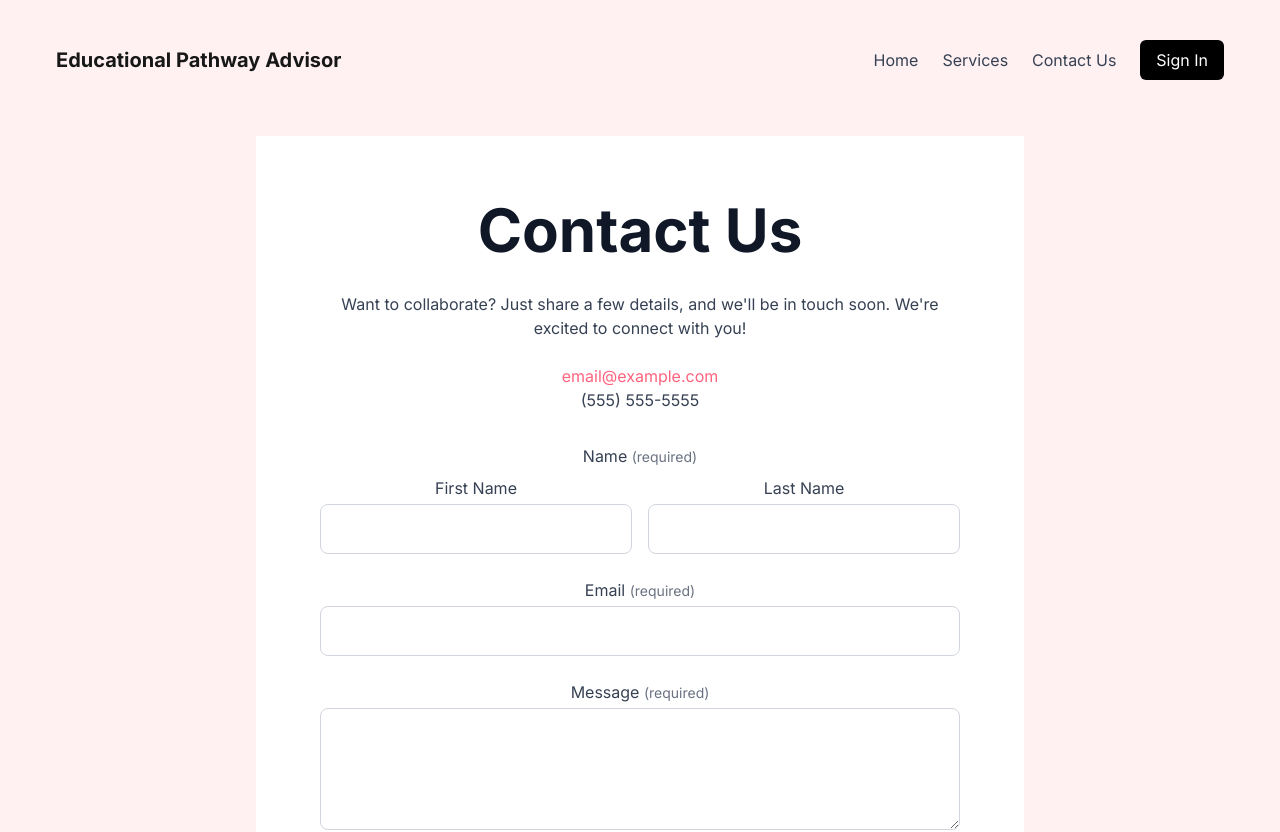
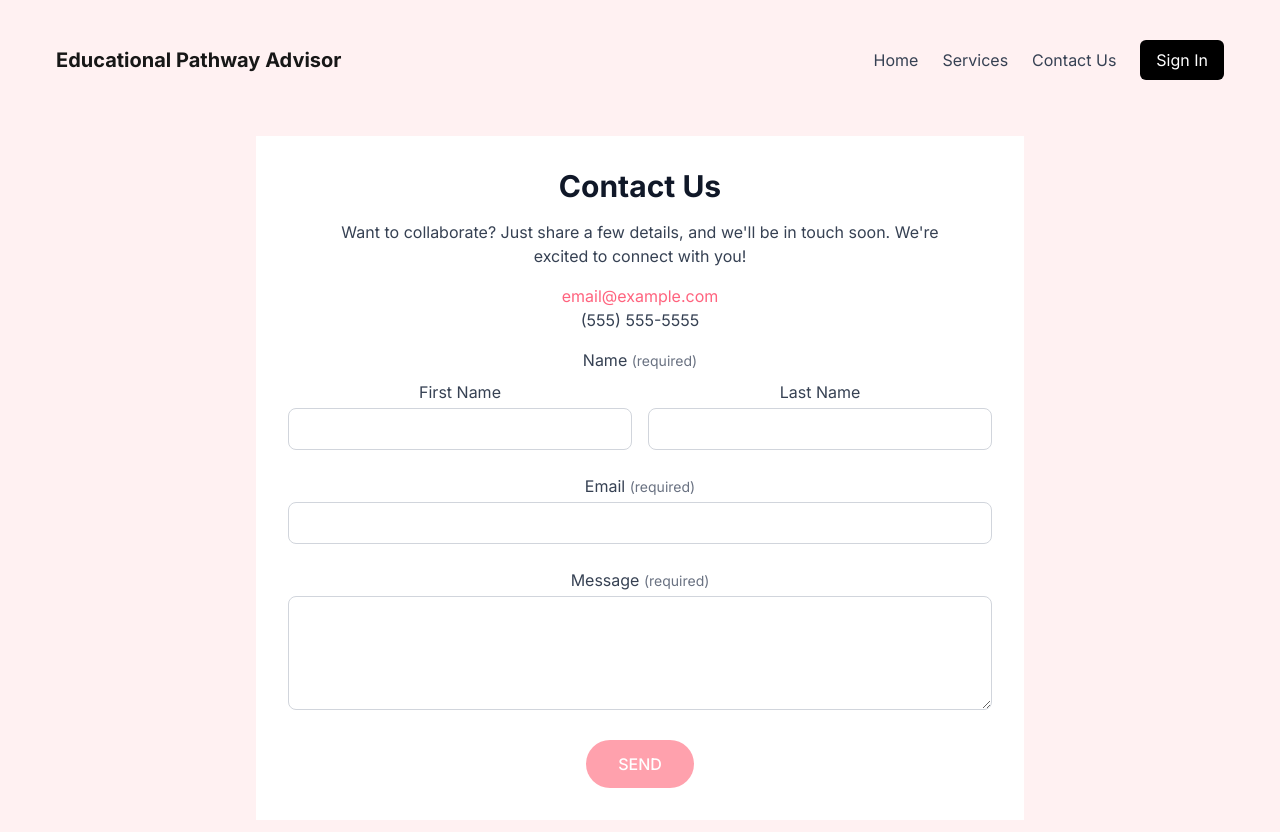
Before and after one commit to ting436/poly_or_jc, a Next.js app in the folder frontend/: page /contact in a window 1280 px wide. Shown: the top 832 px of the page. Built offline with nearby package versions, Linux system fonts and the light colour scheme; no server answers.

Commit message:
added loading states to prevent button click bugs, upgraded next.js, improved contact form

```diff
--- a/frontend/app/components/ContactForm.tsx
+++ b/frontend/app/components/ContactForm.tsx
@@ -34,15 +34,15 @@ const ContactPage: React.FC = () => {
     <div className="flex flex-col min-h-screen">
       <main className="flex-grow">
         <div className="flex flex-col md:flex-row">
-          <div className="w-full bg-white p-8 md:p-16 flex flex-col justify-center">
-            <h1 className="text-5xl md:text-6xl font-bold text-gray-900 mb-8">Contact Us</h1>
+          <div className="w-full bg-white p-6 md:p-8 flex flex-col justify-center">
+            <h1 className="text-xl md:text-3xl font-bold text-gray-900 mb-4">Contact Us</h1>
 
-            <p className="text-gray-700 mb-6">
+            <p className="text-gray-700 mb-4 px-6">
               Want to collaborate? Just share a few details, and we'll be in touch soon. We're
               excited to connect with you!
             </p>
 
-            <div className="mb-8">
+            <div className="mb-4">
               <a href="mailto:email@example.com" className="text-rose-400 hover:text-rose-500">
                 email@example.com
               </a>
@@ -62,7 +62,7 @@ const ContactPage: React.FC = () => {
                       value={formData.firstName}
                       onChange={handleChange}
                       required
-                      className="w-full p-3 border border-gray-300 rounded-lg focus:outline-none focus:ring-2 focus:ring-rose-300"
+                      className="w-full p-2 border border-gray-300 rounded-lg focus:outline-none focus:ring-2 focus:ring-rose-300"
                     />
                   </div>
                   <div className="w-full">
@@ -74,7 +74,7 @@ const ContactPage: React.FC = () => {
                       value={formData.lastName}
                       onChange={handleChange}
                       required
-                      className="w-full p-3 border border-gray-300 rounded-lg focus:outline-none focus:ring-2 focus:ring-rose-300"
+                      className="w-full p-2 border border-gray-300 rounded-lg focus:outline-none focus:ring-2 focus:ring-rose-300"
                     />
                   </div>
                 </div>
@@ -91,7 +91,7 @@ const ContactPage: React.FC = () => {
                   value={formData.email}
                   onChange={handleChange}
                   required
-                  className="w-full p-3 border border-gray-300 rounded-lg focus:outline-none focus:ring-2 focus:ring-rose-300"
+                  className="w-full p-2 border border-gray-300 rounded-lg focus:outline-none focus:ring-2 focus:ring-rose-300"
                 />
               </div>
 
@@ -106,7 +106,7 @@ const ContactPage: React.FC = () => {
                   onChange={handleChange}
                   required
                   rows={4}
-                  className="w-full p-3 border border-gray-300 rounded-lg focus:outline-none focus:ring-2 focus:ring-rose-300"
+                  className="w-full p-2 border border-gray-300 rounded-lg focus:outline-none focus:ring-2 focus:ring-rose-300"
                 />
               </div>
 
--- a/frontend/app/components/Navbar.tsx
+++ b/frontend/app/components/Navbar.tsx
@@ -5,7 +5,7 @@ import { useSession, signOut } from 'next-auth/react'
 const Navbar = () => {
   const router = useRouter()
   const pathname = usePathname()
-  const { data: session } = useSession()
+  const { data: session, status } = useSession()
 
   const handleServicesClick = () => {
     if (pathname === '/dashboard') {
@@ -34,12 +34,21 @@ const Navbar = () => {
         <a href="/" className="text-gray-700 hover:text-black">Home</a>
         <button onClick={handleServicesClick} className="text-gray-700 hover:text-black">Services</button>
         <a href="/contact" className="text-gray-700 hover:text-black">Contact Us</a>
+        {status === "loading" ? ( // Handle loading state
+          <button
+            className="bg-gray-300 text-gray-500 px-4 py-2 rounded-md cursor-not-allowed"
+            disabled
+          >
+            Loading...
+          </button>
+        ) : (
           <button
             onClick={handleSignInOut}
             className="bg-black text-white px-4 py-2 rounded-md hover:bg-gray-800 transition"
           >
             {session ? 'Sign Out' : 'Sign In'}
           </button>
+        )}
       </div>
     </nav>
   )
--- a/frontend/app/components/RegisterForm.tsx
+++ b/frontend/app/components/RegisterForm.tsx
@@ -22,6 +22,7 @@ export default function RegisterForm() {
     confirmPassword: "",
     school: "",
   });
+  const [loading, setLoading] = useState(false); // Add loading state
 
   const handleChange = (e: React.ChangeEvent<HTMLInputElement>) => {
     setFormData({ ...formData, [e.target.name]: e.target.value });
@@ -61,6 +62,8 @@ export default function RegisterForm() {
       setErrors(newErrors);
       return;
     }
+
+    setLoading(true);
 
     try {
         const response = await fetch("http://localhost:8000/register", {
@@ -103,6 +106,8 @@ export default function RegisterForm() {
     } catch (err) {
         console.error("Error submitting form:", err);
         alert("An unexpected error occurred.");
+    } finally {
+      setLoading(false);
     }
   };
 
@@ -181,9 +186,12 @@ export default function RegisterForm() {
           <div className="mt-6">
           <button
             type="submit"
-            className="w-full bg-black text-white py-2 rounded-md hover:bg-gray-800 transition"
+            className={`w-full bg-black text-white py-2 rounded-md hover:bg-gray-800 transition ${
+              loading ? "opacity-50 cursor-not-allowed" : ""
+            }`}
+            disabled={loading}
           >
-            Register
+            {loading ? "Processing..." : "Register"}
           </button>
           </div>
           <div className="text-center">
--- a/frontend/app/components/SignInForm.tsx
+++ b/frontend/app/components/SignInForm.tsx
@@ -15,6 +15,8 @@ export default function SignInForm() {
     email: "",
     password: "",
   });
+
+  const [loading, setLoading] = useState(false); // Add loading state
 
   const handleChange = (e: React.ChangeEvent<HTMLInputElement>) => {
     setFormData({ ...formData, [e.target.name]: e.target.value });
@@ -38,6 +40,9 @@ export default function SignInForm() {
       return;
     }
 
+    setLoading(true); // Set loading state to true
+
+    try {
       // Use NextAuth.js's signIn function
       const result = await signIn("credentials", {
         redirect: false, // Prevent automatic redirection
@@ -49,6 +54,12 @@ export default function SignInForm() {
         setErrors({ ...errors, form: result.error }); // Display error message
       } else {
         router.push("/dashboard"); // Redirect to dashboard on success
+      }
+    } catch (err) {
+      console.error("Error during sign-in:", err);
+      setErrors({ ...errors, form: "An unexpected error occurred. Please try again." });
+    } finally {
+      setLoading(false); // Re-enable the button
     }
   };
 
--- a/frontend/package.json
+++ b/frontend/package.json
@@ -11,7 +11,7 @@
   "dependencies": {
     "dotenv": "^16.4.7",
     "jsonwebtoken": "^9.0.2",
-    "next": "^15.2.3",
+    "next": "^15.2.4",
     "next-auth": "^4.24.11",
     "react": "^19.0.0",
     "react-dom": "^19.0.0",
--- a/package.json
+++ b/package.json
@@ -1,6 +1,7 @@
 {
   "dependencies": {
     "axios": "^1.8.1",
+    "next": "^15.2.4",
     "next-auth": "^4.24.11"
   }
 }
```
Also changed, not shown: 2 other files (tests, documents, lock files or other folders). Lines whose indentation alone changed are shown as unchanged.
